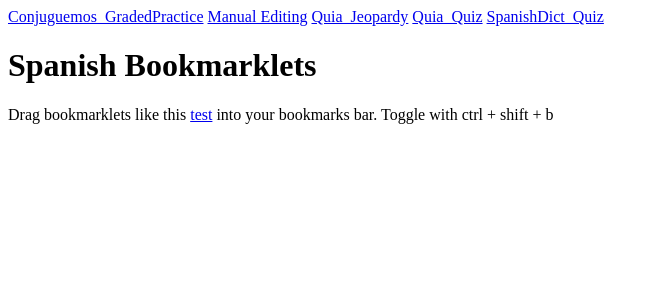
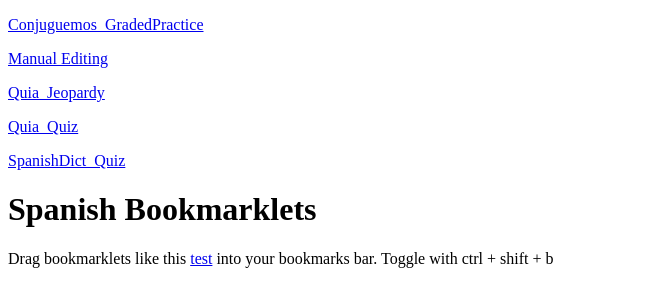
Before and after one commit to SomeBookmarklets/Spanish, a plain HTML site: page index.html in a window 1280 px wide. Shown: the whole page, without its empty margins (0-659 px from the left). Drawn offline with Linux system fonts and the light colour scheme.

Commit message:
Update index.html

```diff
--- a/index.html
+++ b/index.html
@@ -7,9 +7,8 @@
 	<script>
 		let base="https://somebookmarklets.github.io/Spanish/";
 		let pages=["Conjuguemos_GradedPractice","Manual Editing","Quia_Jeopardy","Quia_Quiz","SpanishDict_Quiz"];
-		for (i=0;i<pages.length;i++) {
-			let page=pages[i];
-			document.body.innerHTML=document.body.innerHTML+`<a href="javascript:(function(){document.body.appendChild(document.createElement('script')).src='${base}${page}'})();">${page}</a>\n`
+		for (let page of pages) {
+			document.body.innerHTML=document.body.innerHTML+`<p><a href="javascript:(function(){document.body.appendChild(document.createElement('script')).src='${base}${page}'})();">${page}</a><\p>\n`
 		}
 	</script>
 		<h1>Spanish Bookmarklets</h1>
```
